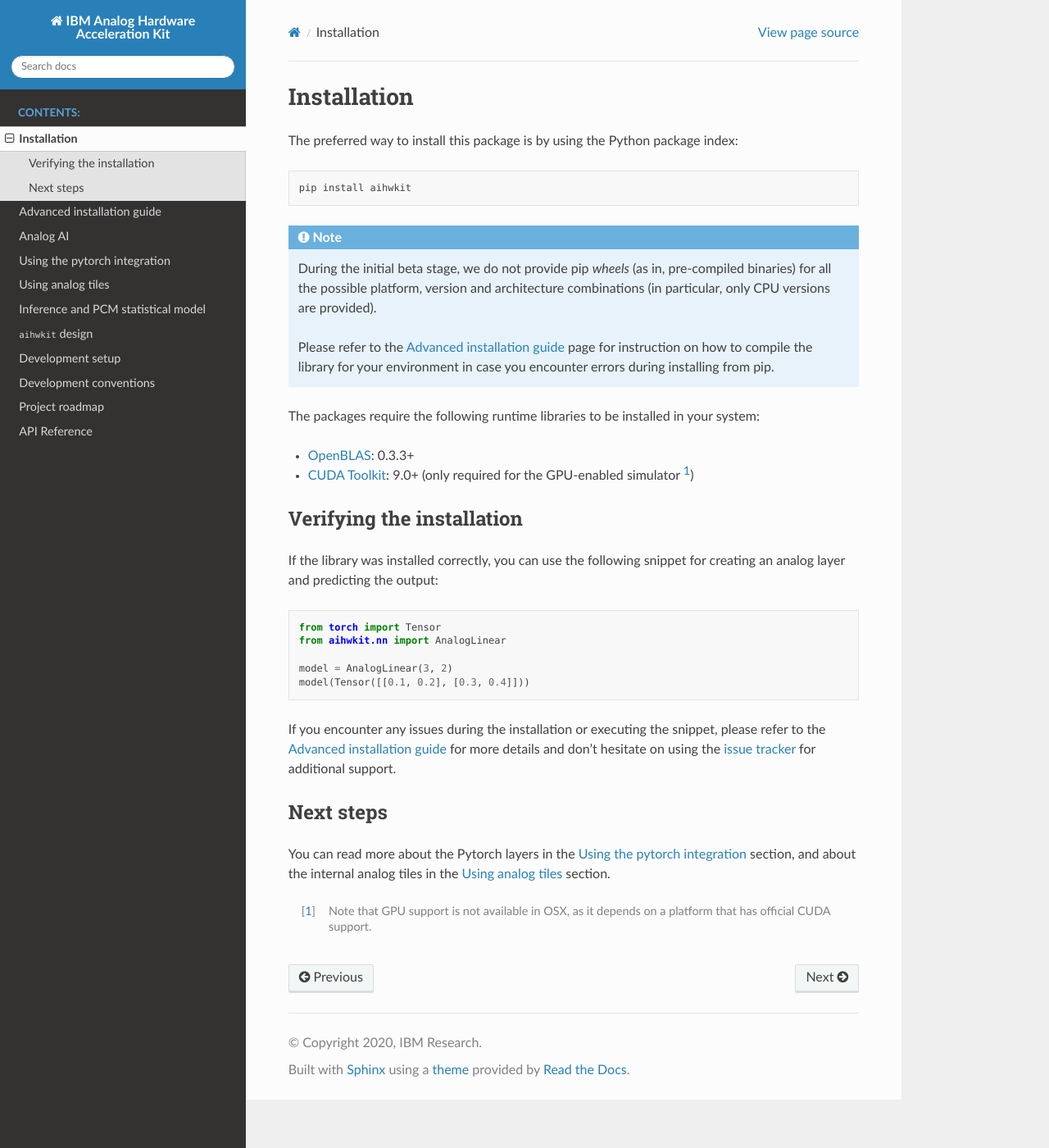
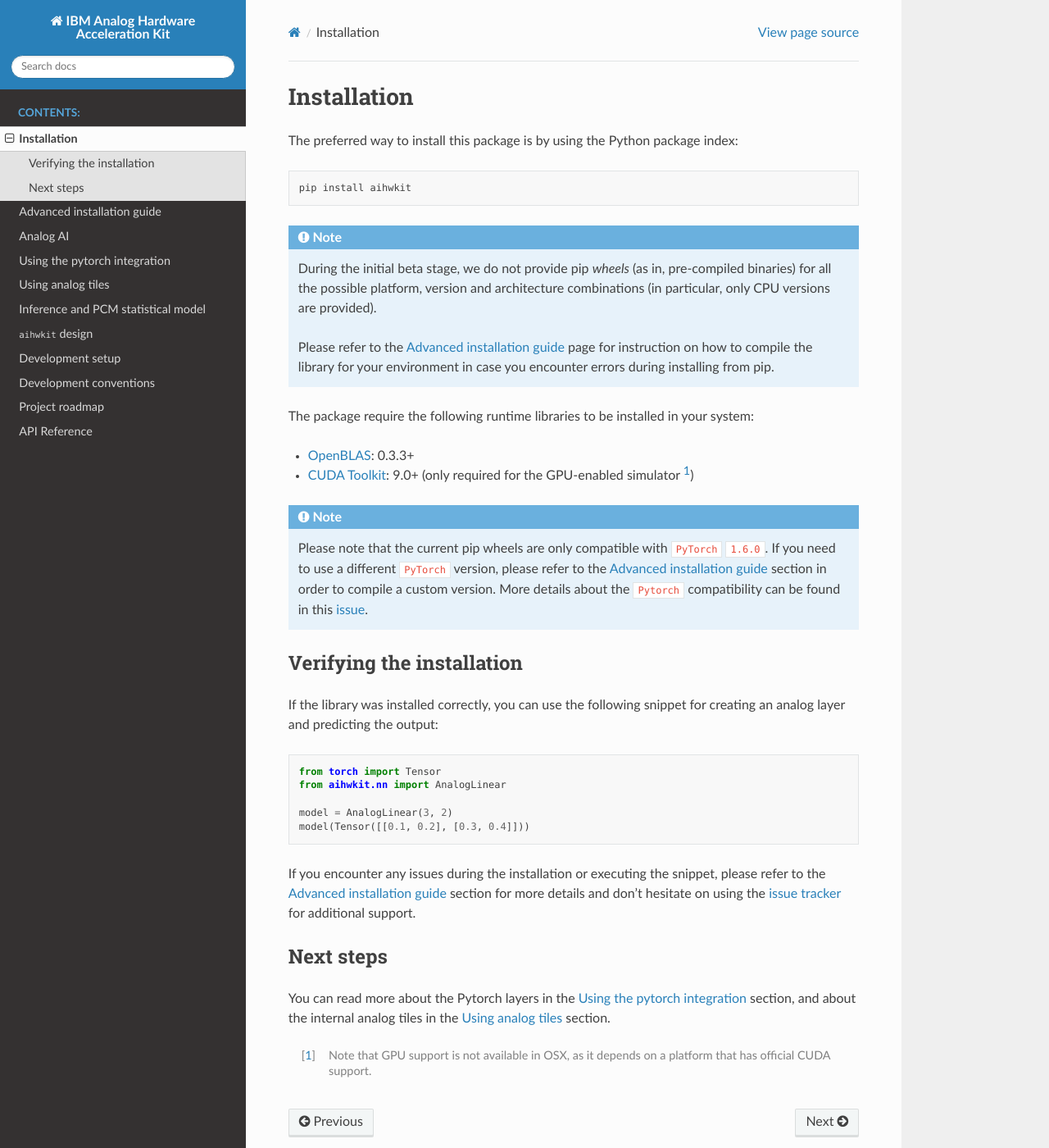
Before and after one commit to IBM/aihwkit, a Sphinx documentation site: the page built from docs/source/install.rst, in a window 1280 px wide and 1400 px high. Shown: the whole window at 82% size. Built offline with Sphinx 7.4.7 and the Read the Docs theme 2.0.0, drawn with Linux system fonts in a browser that asks for light colours.

Commit message:
Update install section: torch versions

```diff
--- a/docs/source/install.rst
+++ b/docs/source/install.rst
@@ -15,11 +15,18 @@
     compile the library for your environment in case you encounter errors during
     installing from pip.
 
-The packages require the following runtime libraries to be installed in your
+The package require the following runtime libraries to be installed in your
 system:
 
 * `OpenBLAS`_: 0.3.3+
 * `CUDA Toolkit`_: 9.0+ (only required for the GPU-enabled simulator [#f1]_)
+
+.. note::
+    Please note that the current pip wheels are only compatible with ``PyTorch``
+    ``1.6.0``. If you need to use a different ``PyTorch`` version, please
+    refer to the :doc:`advanced_install` section in order to compile a custom
+    version. More details about the ``Pytorch`` compatibility can be found in
+    this `issue`_.
 
 Verifying the installation
 --------------------------
@@ -34,7 +41,7 @@
     model(Tensor([[0.1, 0.2], [0.3, 0.4]]))
 
 If you encounter any issues during the installation or executing the snippet,
-please refer to the :doc:`advanced_install` for more details and don't
+please refer to the :doc:`advanced_install` section for more details and don't
 hesitate on using the `issue tracker`_ for additional support.
 
 Next steps
@@ -50,3 +57,4 @@
 .. _OpenBLAS: https://www.openblas.net
 .. _CUDA Toolkit: https://developer.nvidia.com/accelerated-computing-toolkit
 .. _issue tracker: https://github.com/IBM/aihwkit/issues
+.. _issue: https://github.com/IBM/aihwkit/issues/52
```
